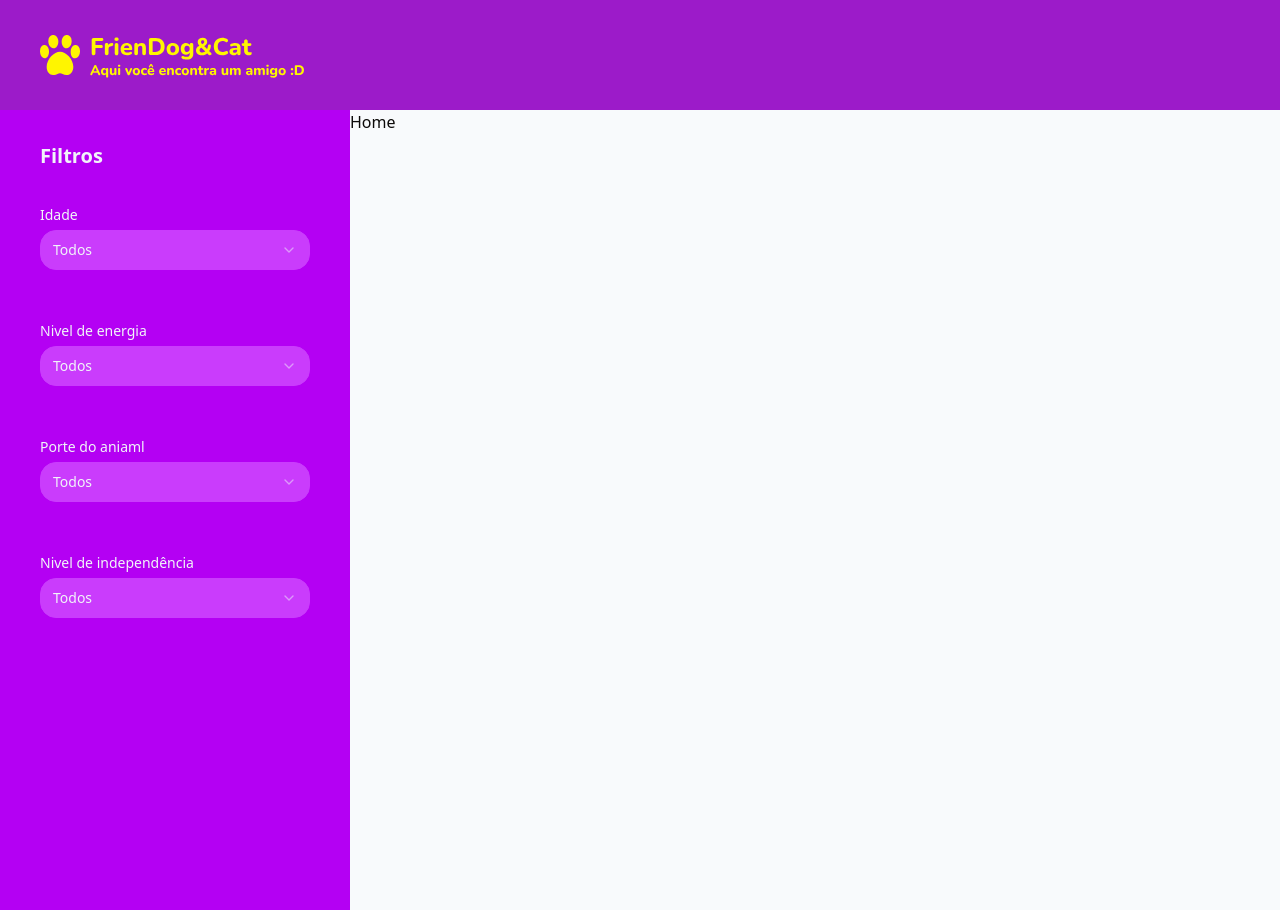
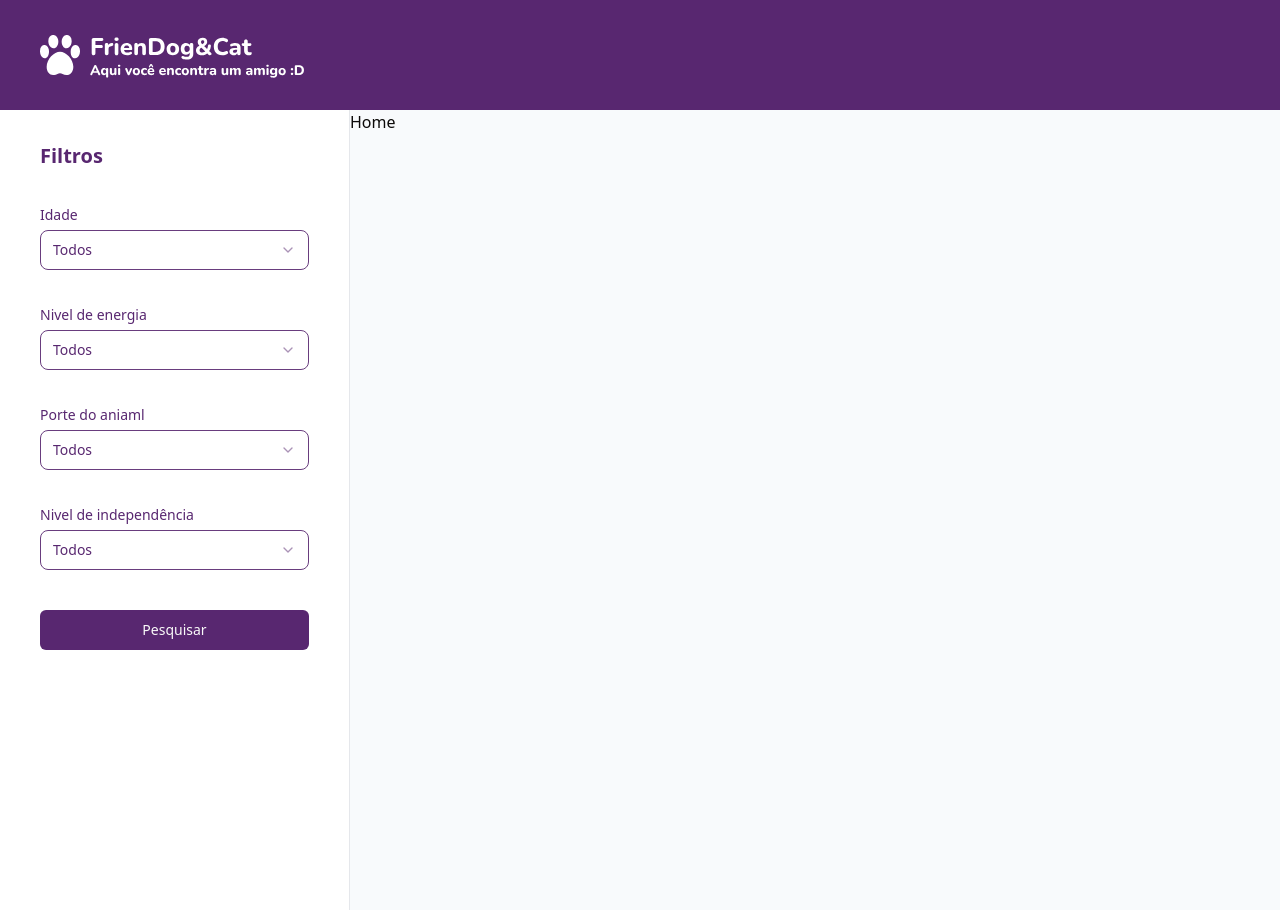
Before and after one commit to lhenriquedev/friendog-cat, a React (Vite) app: page / in a window 1280 px wide. Built offline with nearby package versions, Linux system fonts and the light colour scheme.

Commit message:
💄 change brand color and border-radius

```diff
--- a/src/components/select-form.tsx
+++ b/src/components/select-form.tsx
@@ -19,7 +19,7 @@ type SelectFormProps = {
 export function SelectForm({ onChange, options, value }: SelectFormProps) {
   return (
     <Select onValueChange={onChange} value={value}>
-      <SelectTrigger className="w-full bg-brand-400 rounded-2xl border-brand-400 text-slate-100">
+      <SelectTrigger className="w-full bg-white rounded-lg border-brand-400 text-brand-900">
         <SelectValue placeholder="Selecione uma idade" />
       </SelectTrigger>
       <SelectContent className="bg-brand-500 border-brand-500">
--- a/src/components/sidebar-filter.tsx
+++ b/src/components/sidebar-filter.tsx
@@ -5,7 +5,7 @@ export function SidebarFilter() {
   return (
     <>
       <li className="w-full">
-        <Label className="inline-block mb-2 text-slate-100">Idade</Label>
+        <Label className="inline-block mb-2 text-brand-900">Idade</Label>
         <Filter
           filterName="age"
           options={[
@@ -18,7 +18,7 @@ export function SidebarFilter() {
       </li>
 
       <li className="w-full">
-        <Label className="inline-block mb-2 text-slate-100">
+        <Label className="inline-block mb-2 text-brand-900">
           Nivel de energia
         </Label>
         <Filter
@@ -33,7 +33,7 @@ export function SidebarFilter() {
       </li>
 
       <li className="w-full">
-        <Label className="inline-block mb-2 text-slate-100">
+        <Label className="inline-block mb-2 text-brand-900">
           Porte do aniaml
         </Label>
         <Filter
@@ -48,7 +48,7 @@ export function SidebarFilter() {
       </li>
 
       <li className="w-full">
-        <Label className="inline-block mb-2 text-slate-100">
+        <Label className="inline-block mb-2 text-brand-900">
           Nivel de independência
         </Label>
         <Filter
--- a/src/components/sidebar.tsx
+++ b/src/components/sidebar.tsx
@@ -1,16 +1,20 @@
 import { SidebarFilter } from './sidebar-filter'
+import { Button } from './ui/button'
 
 export const Sidebar = () => {
   return (
-    <aside className="bg-brand-500">
+    <aside className="bg-white border-r border-gray-200">
       <div className="px-10 py-8">
-        <h2 className="mb-8 text-xl font-semibold text-slate-100">Filtros</h2>
+        <h2 className="mb-8 text-xl font-semibold text-brand-900">Filtros</h2>
 
-        <nav>
-          <ul className="flex flex-col items-center gap-12">
+        <nav className="mb-10">
+          <ul className="flex flex-col items-center gap-8">
             <SidebarFilter />
           </ul>
         </nav>
+        <Button className="w-full bg-brand-900 hover:bg-brand-500">
+          Pesquisar
+        </Button>
       </div>
     </aside>
   )
--- a/tailwind.config.js
+++ b/tailwind.config.js
@@ -17,9 +17,9 @@ module.exports = {
     },
     extend: {
       colors: {
-        'brand-900': '#9C1BC9',
-        'brand-500': '#B400F3',
-        'brand-400': '#CA3CFC',
+        'brand-900': '#582770',
+        'brand-500': '#4f2365',
+        'brand-400': '#693d7e',
         border: 'hsl(var(--border))',
         input: 'hsl(var(--input))',
         ring: 'hsl(var(--ring))',
```
Also changed, not shown: src/assets/svg/logo.svg.
